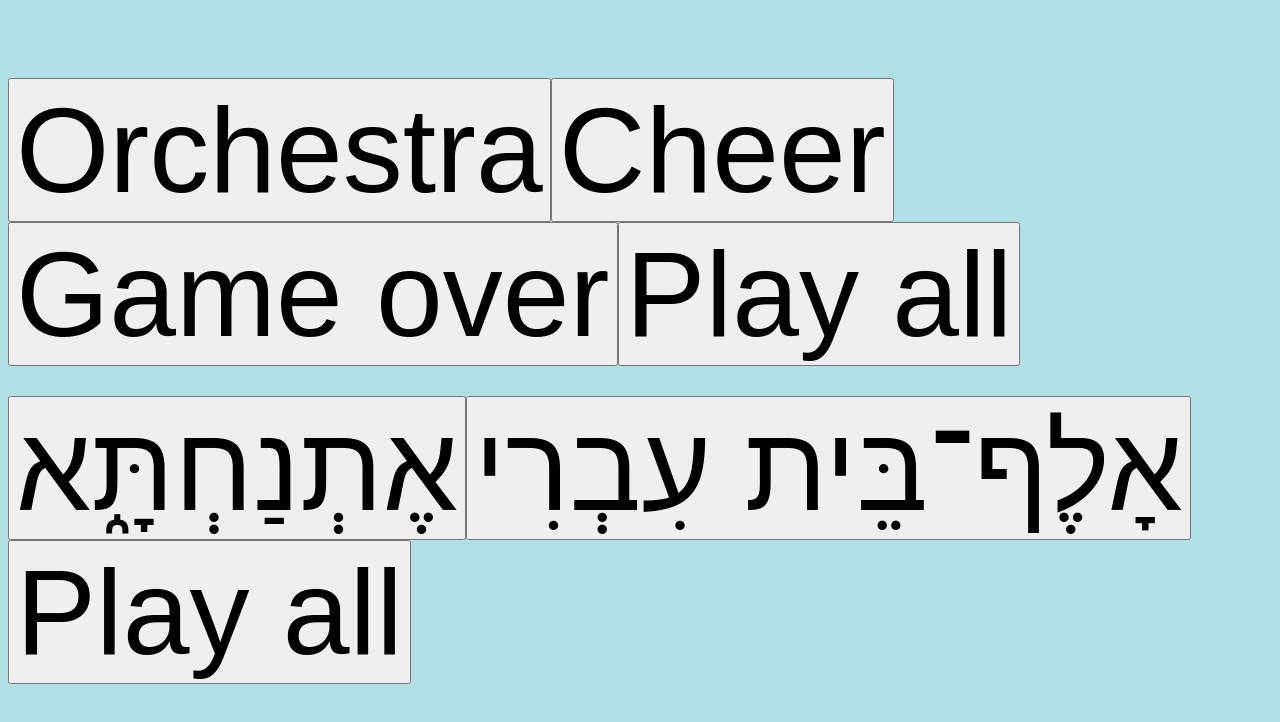
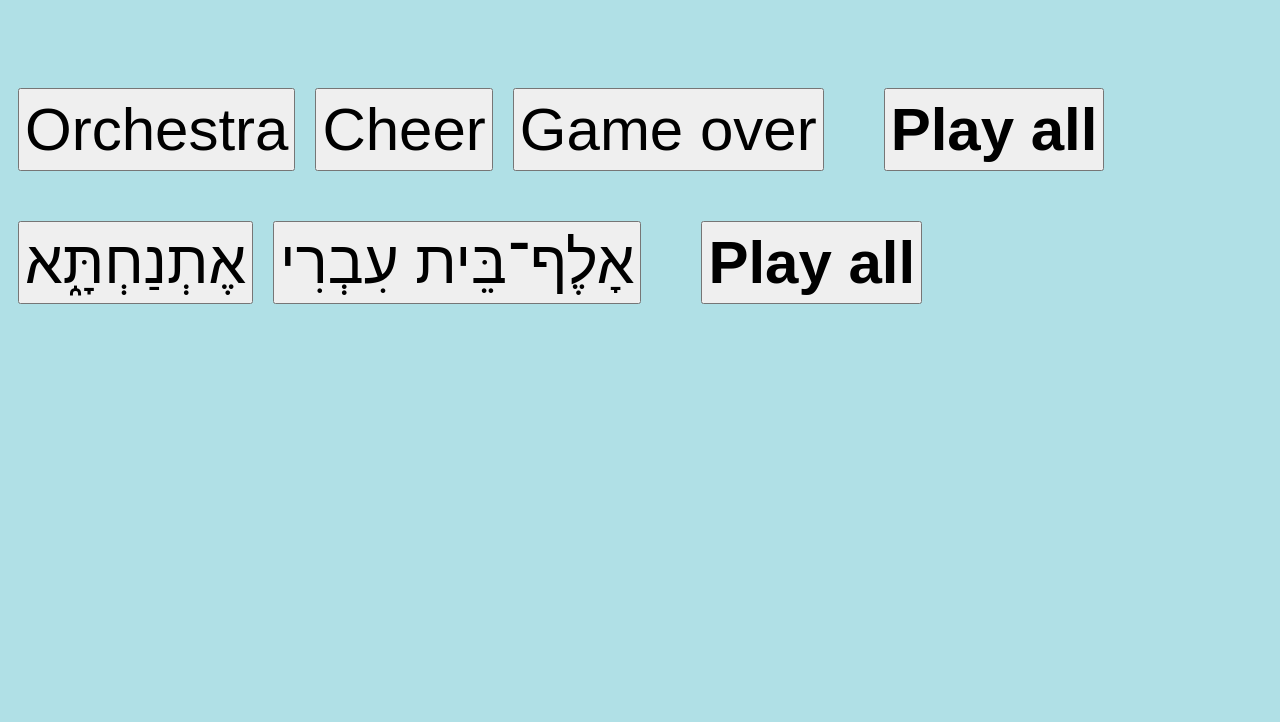
Before and after one commit to maiamcc/trope-soundboard, a plain HTML site: page index.html in a window 1280 px wide. Shown: the part 48-770 px from the top of the page. Drawn offline with Linux system fonts and the light colour scheme.

Commit message:
the laziest styling

```diff
--- a/scripts.js
+++ b/scripts.js
@@ -65,6 +65,7 @@ function addButtonForAudio(i, buttonText, audioPath, containerElem) {
 function addPlayAllButtonForRow(containerElem) {
   const btn = document.createElement('button');
   btn.innerHTML = 'Play all';
+  btn.setAttribute('class', 'play-all');
   btn.addEventListener('click', playAllInDiv);
 
   containerElem.append(btn);
--- a/styles.css
+++ b/styles.css
@@ -12,5 +12,12 @@ div {
   padding-top: 30px;
 }
 button {
-  font-size: 120px;
+  font-size: 60px;
+  padding: 5px;
+  margin: 10px;
+
+  &.play-all { /* Play All button in particular */
+    margin-left: 50px;
+    font-weight: bold;
+  }
 }
```
